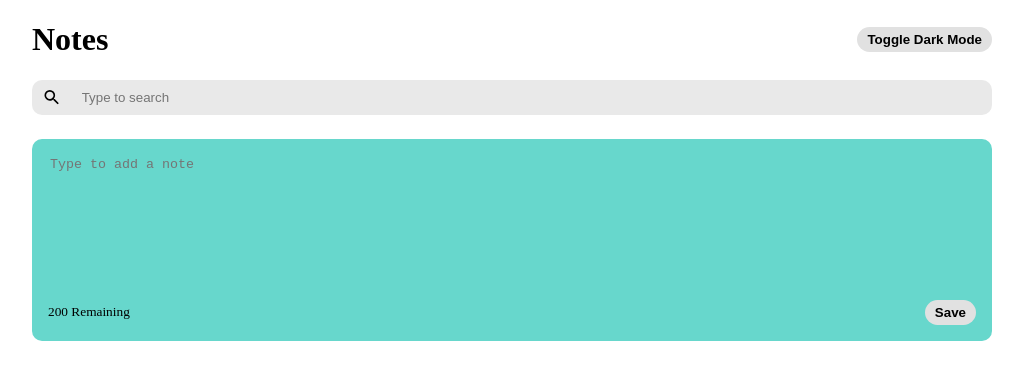
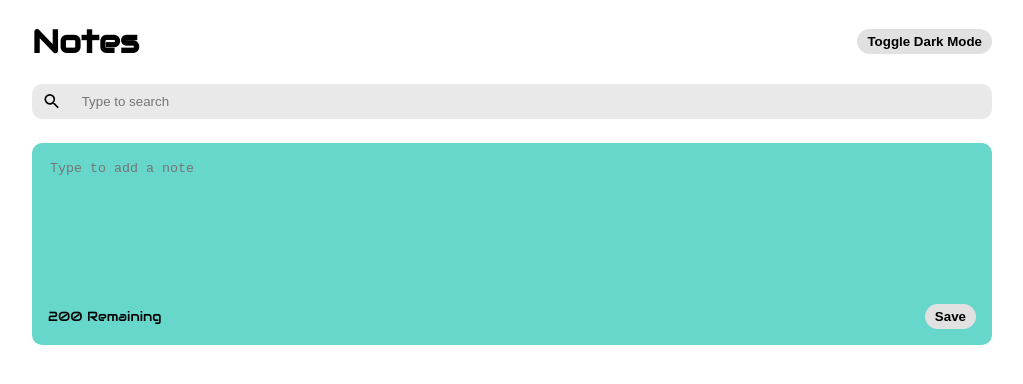
Before and after one commit to Zack1808/note-app, a React (Create React App) app: page / in a window 1280 px wide. Shown: the top 384 px of the page, without its empty margins (128-1151 px from the left). Built offline with nearby package versions, Linux system fonts and the light colour scheme.

Commit message:
Added font

```diff
--- a/src/css/App.css
+++ b/src/css/App.css
@@ -1,5 +1,8 @@
+@import url("https://fonts.googleapis.com/css2?family=Audiowide&display=swap");
+
 body {
   margin: 0;
+  font-family: "Audiowide", cursive;
 }
 
 .background {
```
